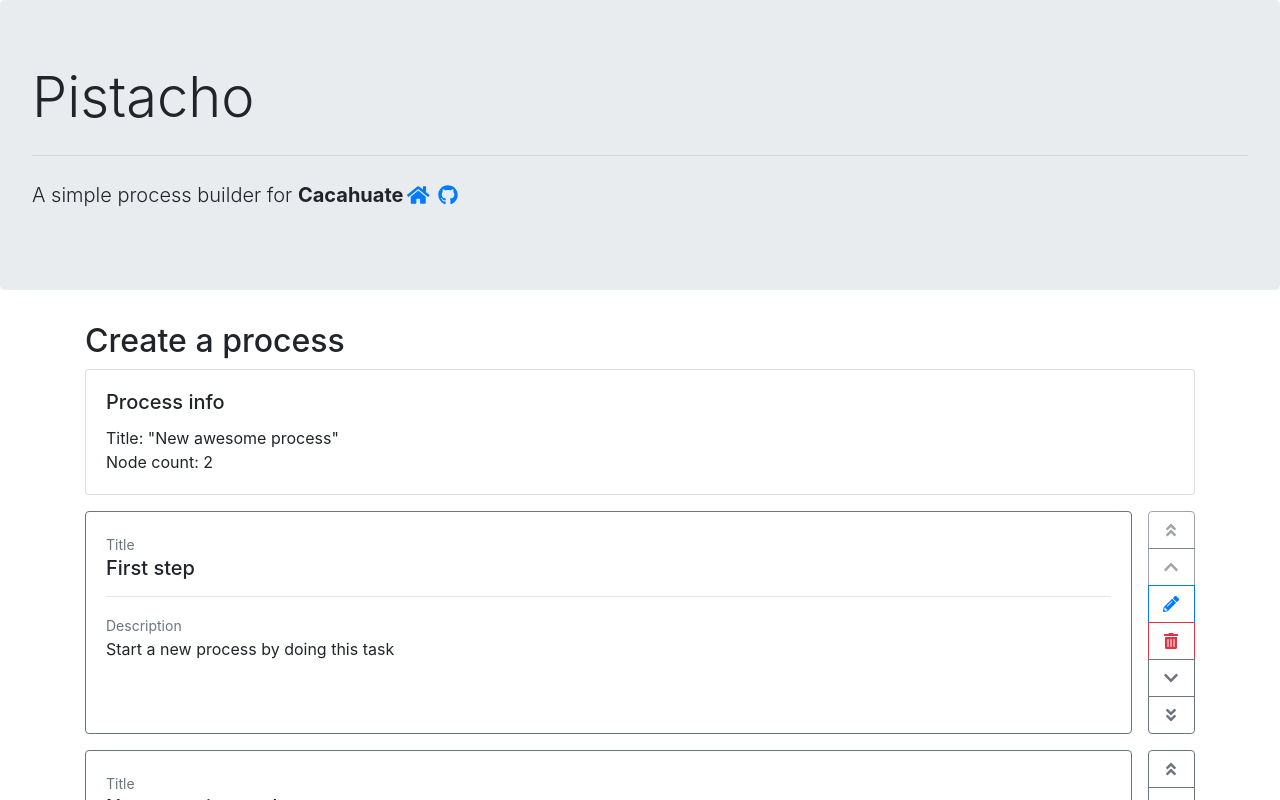
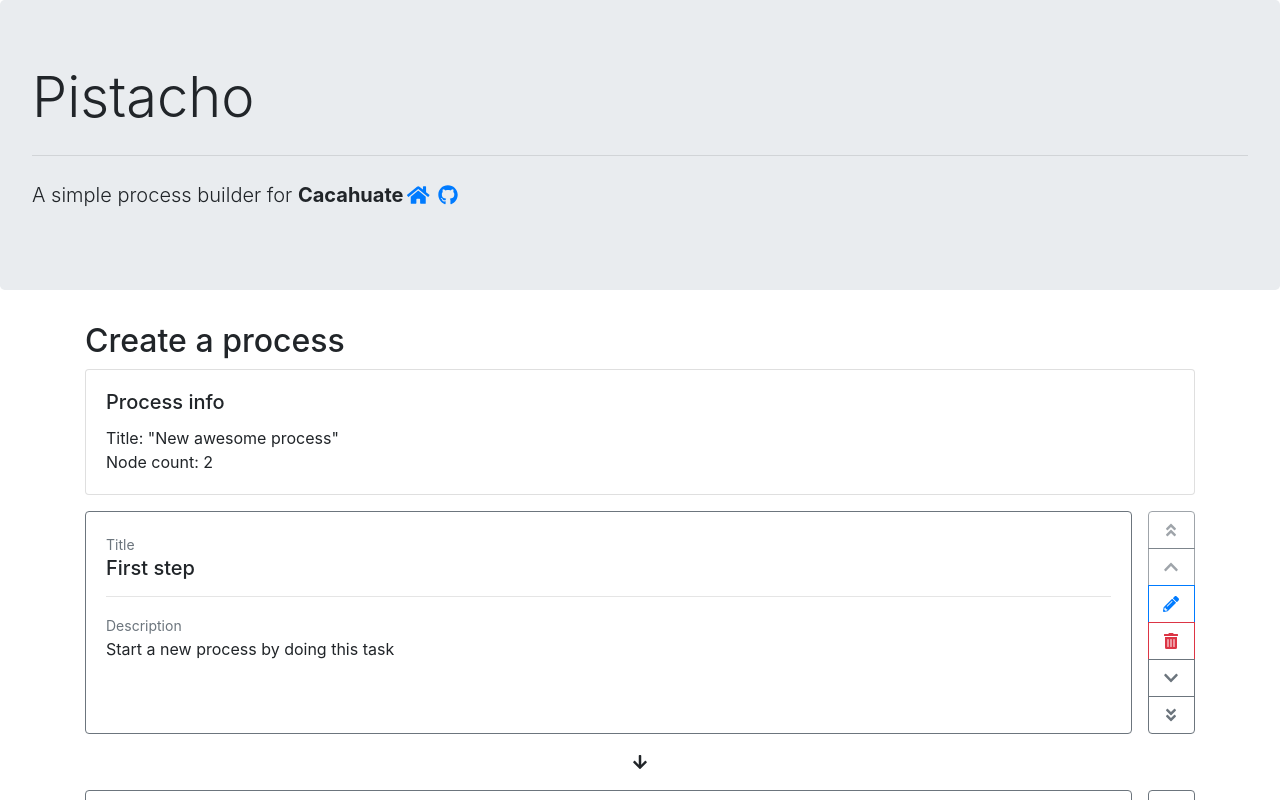
Before and after one commit to tracsa/pistacho, a Vue app: page / in a window 1280 px wide. Both pictures are taken after a click on the button "Add node". Shown: the top 800 px of the page. Built offline with nearby package versions, Linux system fonts and the light colour scheme.

Commit message:
Add arrows to show process flow

```diff
--- a/src/components/ProcessCreator.vue
+++ b/src/components/ProcessCreator.vue
@@ -15,10 +15,11 @@
       </div>
     </div>
 
-    <div class="row mb-3"
+    <span
       v-for="(node,i) in nodes"
       :key="i"
     >
+      <div class="row mb-3">
         <div class="col">
           <div class="d-flex justify-content-between">
             <component class="mr-3"
@@ -83,6 +84,15 @@
         </div>
       </div>
 
+      <div class="row mb-3"
+        v-if="i < nodes.length - 1"
+      >
+        <div class="col text-center">
+          <font-awesome-icon :icon="['fas', 'arrow-down']"/>
+        </div>
+      </div>
+    </span>
+
     <div class="row mb-3">
       <div class="col">
         <button
--- a/src/main.js
+++ b/src/main.js
@@ -6,6 +6,7 @@ import { library } from '@fortawesome/fontawesome-svg-core'
 import {
   faAngleDoubleDown,
   faAngleDoubleUp,
+  faArrowDown,
   faChevronDown,
   faChevronUp,
   faHome,
@@ -27,6 +28,7 @@ import '~/components'
 library.add(
   faAngleDoubleDown,
   faAngleDoubleUp,
+  faArrowDown,
   faChevronDown,
   faChevronUp,
   faHome,
```
Lines whose indentation alone changed are shown as unchanged.
